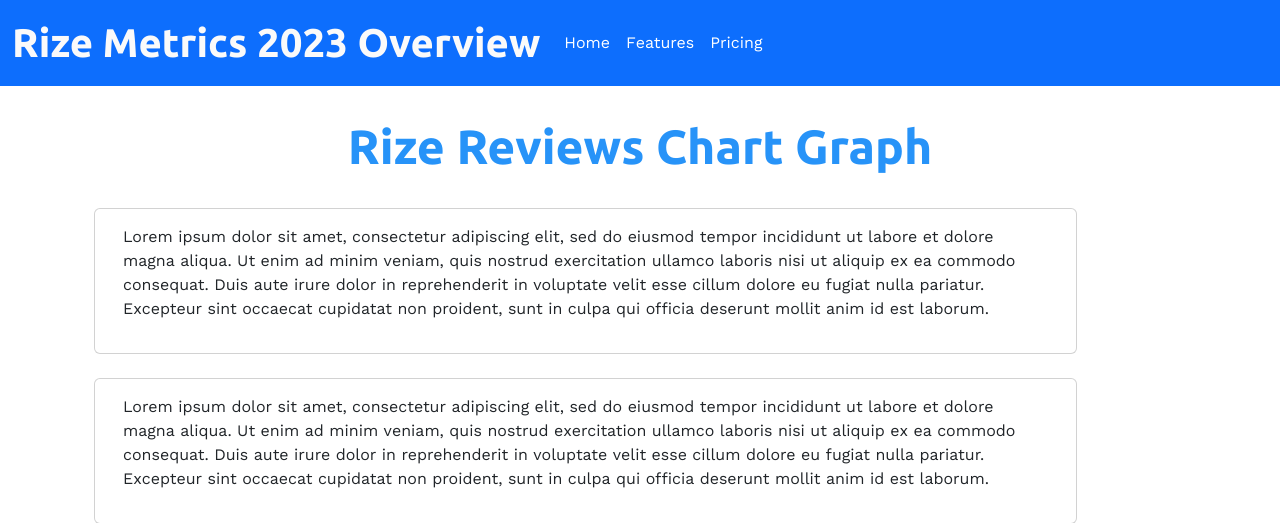
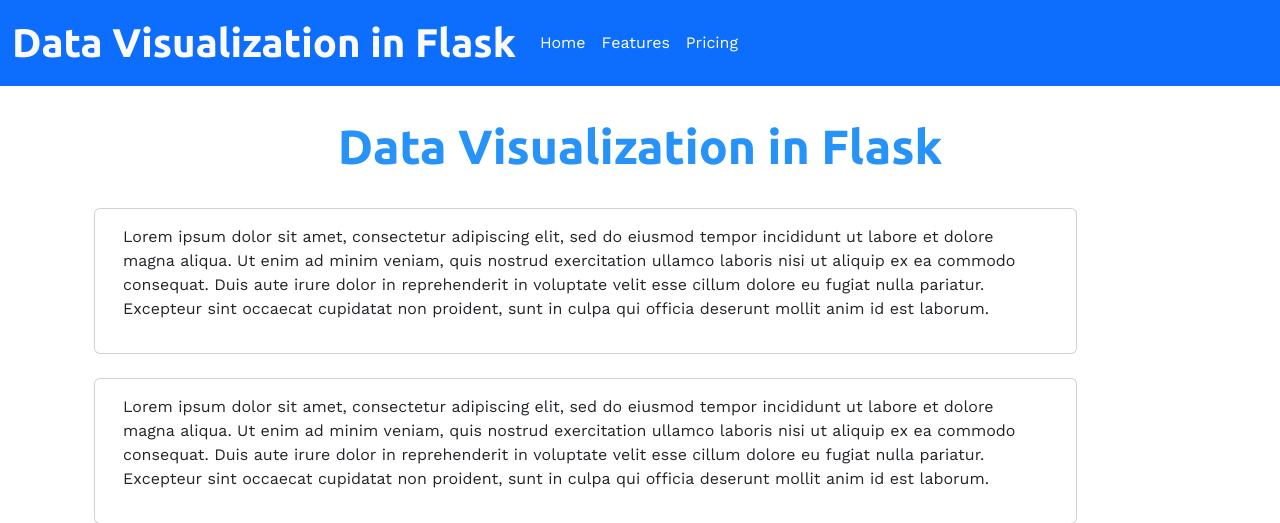
Before and after one commit to ragnarocker13/flask-data-viz, a Flask app: page / in a window 1280 px wide. Shown: the top 523 px of the page. Run offline with Flask 3, Linux system fonts and the light colour scheme; some libraries are stand-ins or nearby versions.

Commit message:
updated h1 and title brand

```diff
--- a/application/templates/index.html
+++ b/application/templates/index.html
@@ -2,7 +2,7 @@
 {% block content %}
 <div class="site-header-logo">
     <h1 class="text-center">
-        Rize Reviews Chart Graph
+        Data Visualization in Flask
     </h1>
 </div>
 
--- a/application/templates/layout.html
+++ b/application/templates/layout.html
@@ -19,7 +19,7 @@
 
     <nav class="navbar navbar-expand-lg navbar-dark bg-primary">
         <div class="container-fluid">
-            <a class="navbar-brand" href="#">Rize Metrics 2023 Overview</a>
+            <a class="navbar-brand" href="#">Data Visualization in Flask</a>
             <button class="navbar-toggler" type="button" data-bs-toggle="collapse" data-bs-target="#navbarText"
                 aria-controls="navbarText" aria-expanded="false" aria-label="Toggle navigation">
                 <span class="navbar-toggler-icon"></span>
```
